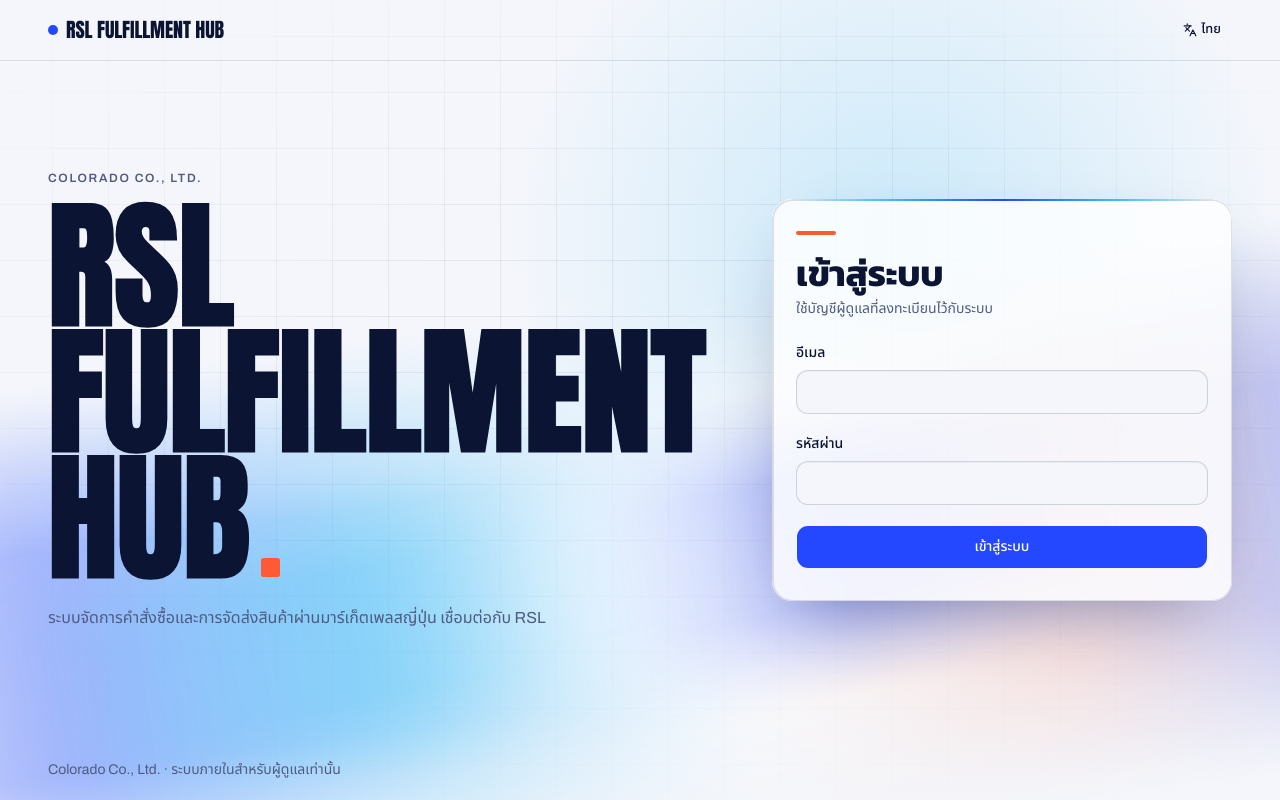
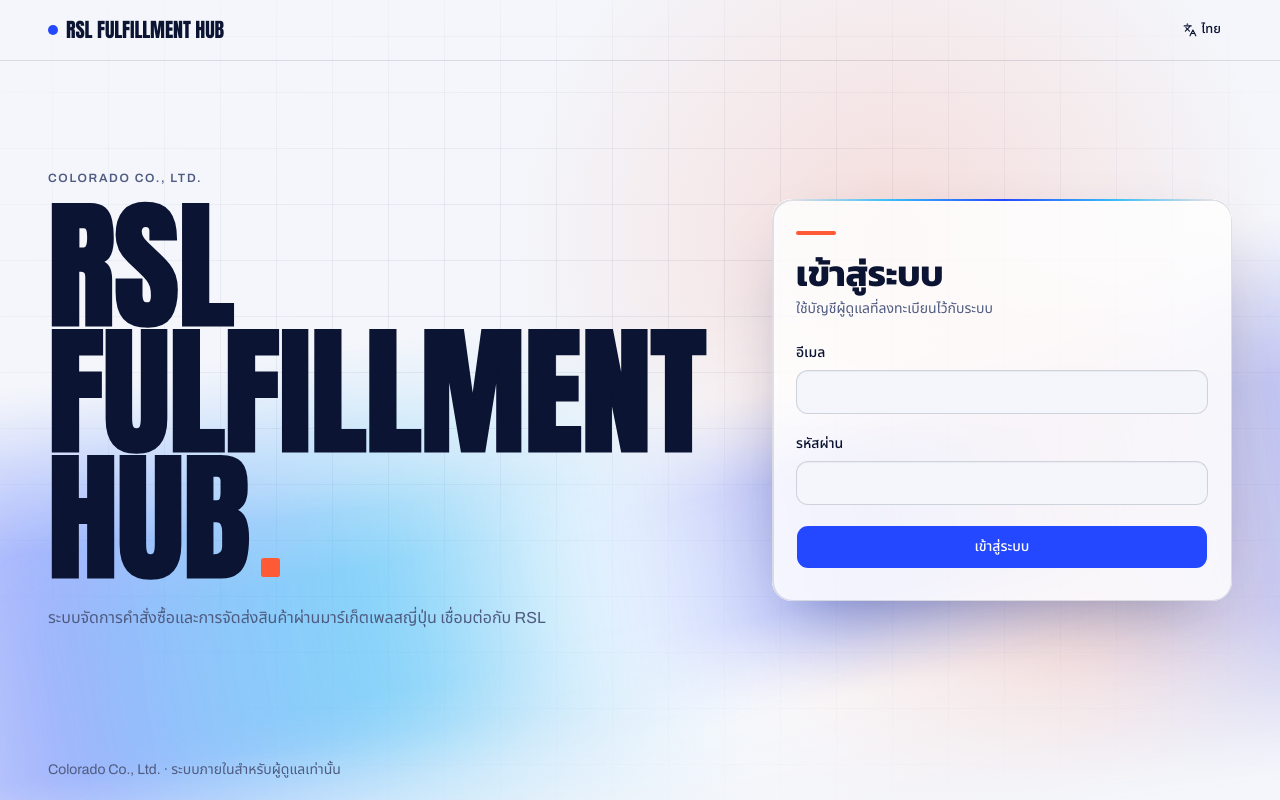
Before and after one commit to xbpkdi/01418321-final-project, a Next.js app: page /login in a window 1280 px wide. Built offline with nearby package versions, Linux system fonts and the light colour scheme.

Commit message:
style: try a coral cursor glow on the login page

```diff
--- a/src/app/globals.css
+++ b/src/app/globals.css
@@ -323,12 +323,12 @@
     mask-image: radial-gradient(ellipse 70% 60% at 50% 45%, #000 30%, transparent 100%);
   }
 
-  /* แสงฟ้าจางๆ ตามเมาส์บนพื้นหลังทั้งหน้า */
+  /* แสงส้มคอรัลจางๆ ตามเมาส์บนพื้นหลังทั้งหน้า */
   .cursor-glow {
     background:
       radial-gradient(
         640px circle at var(--gx, 70%) var(--gy, 30%),
-        color-mix(in srgb, var(--sky) 22%, transparent),
+        color-mix(in srgb, var(--coral) 16%, transparent),
         transparent 60%
       ),
       var(--background);
```
